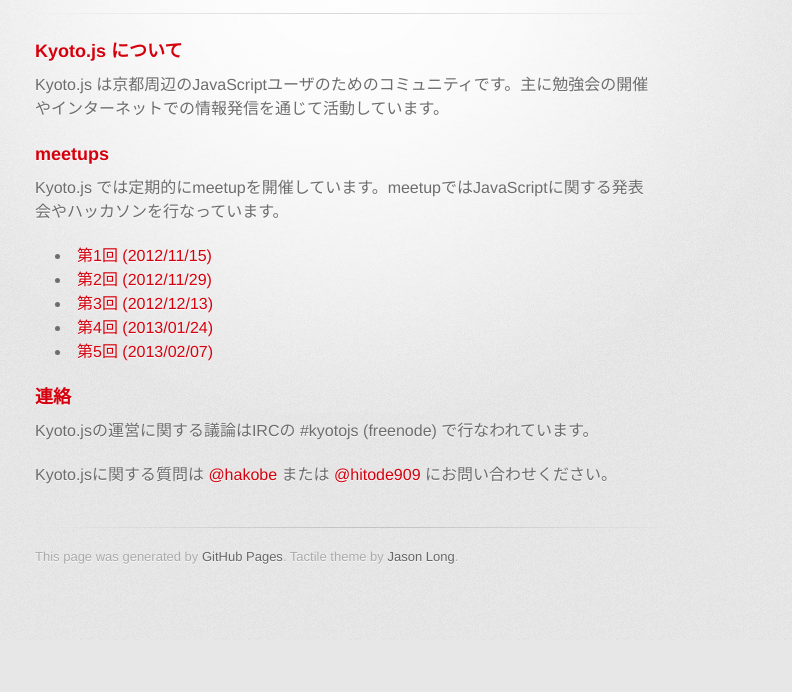
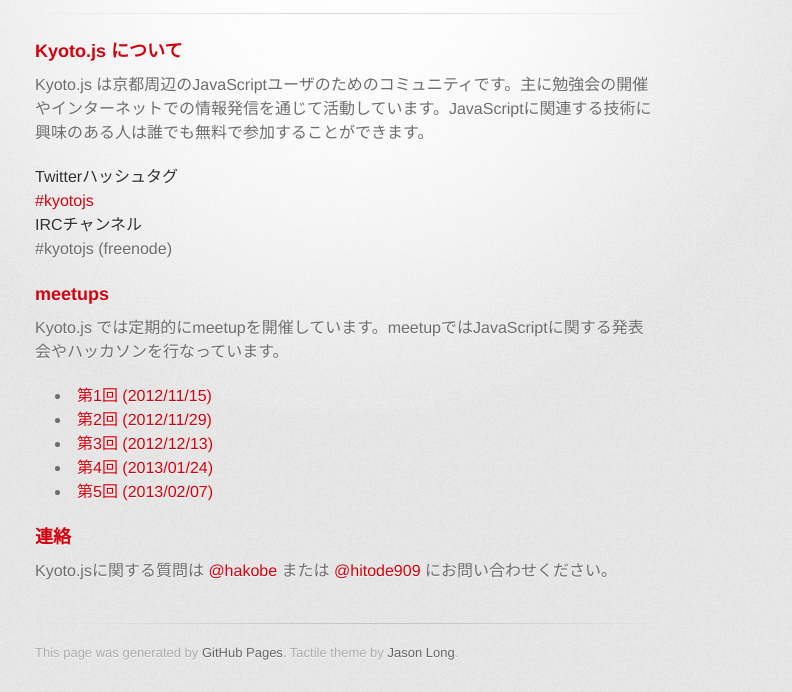
Before and after one commit to kyotojs/kyotojs.github.com, a plain HTML site: page index.html in a window 1280 px wide. Shown: the part 160-852 px from the top of the page, without its empty margins (295-1087 px from the left). Before the commit the page ends 800 px from the top, so only its background shows below. Drawn offline with Linux system fonts and the light colour scheme; a web font is replaced by a local one.

Commit message:
Kyoto.jsについてを充実

```diff
--- a/index.html
+++ b/index.html
@@ -27,7 +27,12 @@
         <section id="main_content">
           <h3>Kyoto.js について</h3>
 
-<p>Kyoto.js は京都周辺のJavaScriptユーザのためのコミュニティです。主に勉強会の開催やインターネットでの情報発信を通じて活動しています。</p>
+<p>Kyoto.js は京都周辺のJavaScriptユーザのためのコミュニティです。主に勉強会の開催やインターネットでの情報発信を通じて活動しています。JavaScriptに関連する技術に興味のある人は誰でも無料で参加することができます。</p>
+
+<dl>
+  <dt>Twitterハッシュタグ</dt><dd><a href="https://twitter.com/search?q=%23kyotojs&src=hash">#kyotojs</a></dd>
+  <dt>IRCチャンネル</dt><dd> #kyotojs (freenode) </dd>
+</dl>
 
 <h3>meetups</h3>
 
@@ -41,8 +46,6 @@
 <li><a href="https://github.com/kyotojs/meetup/wiki/5">第5回 (2013/02/07)</a></li>
 <!-- <li><a href="https://github.com/kyotojs/meetup/wiki/6">第6回 (2013/02/21)</a></li> -->
 </ul><h3>連絡</h3>
-
-<p>Kyoto.jsの運営に関する議論はIRCの #kyotojs (freenode) で行なわれています。</p>
 
 <p>Kyoto.jsに関する質問は <a href="https://github.com/hakobe" class="user-mention">@hakobe</a> または <a href="https://github.com/hitode909" class="user-mention">@hitode909</a> にお問い合わせください。</p>
         </section>
```
